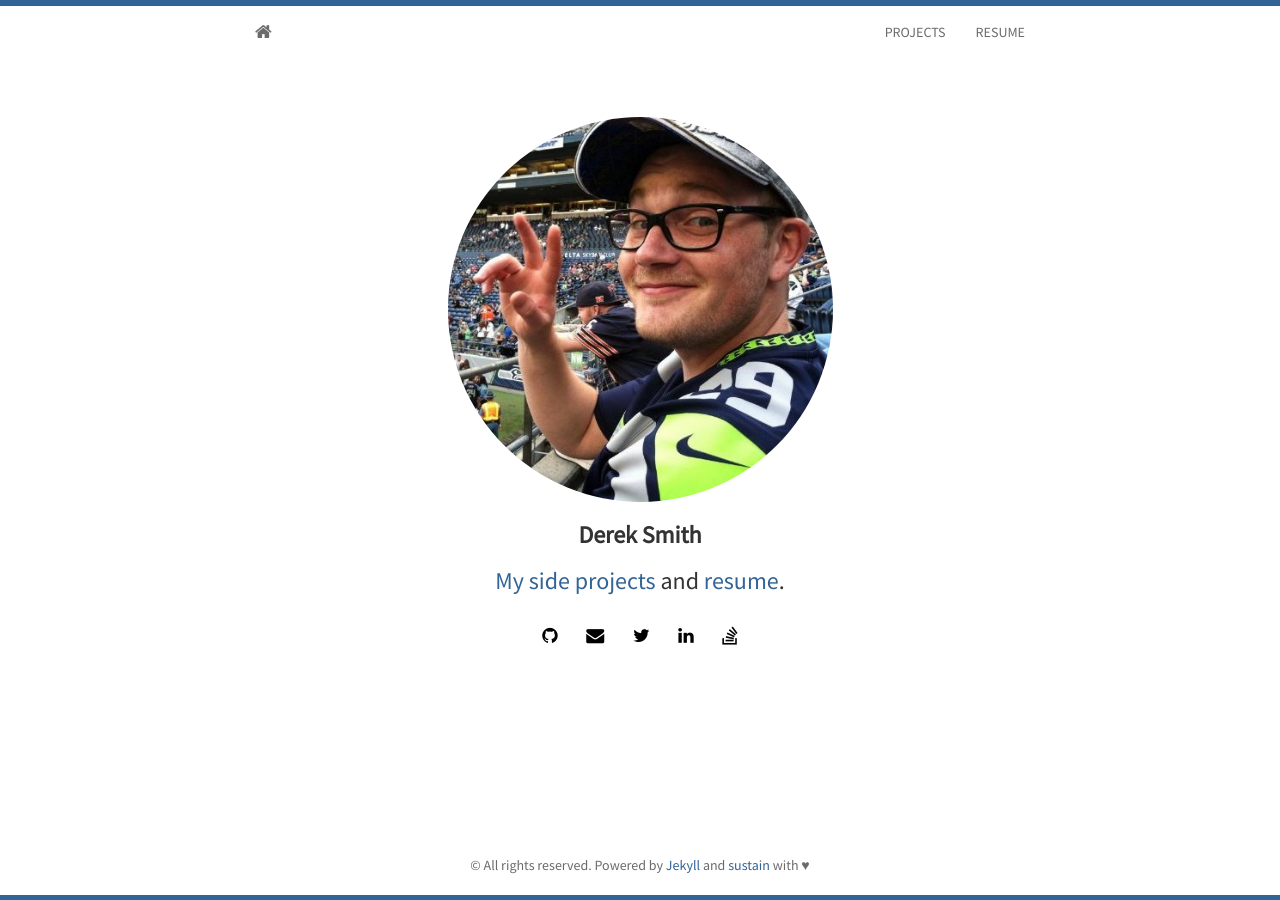
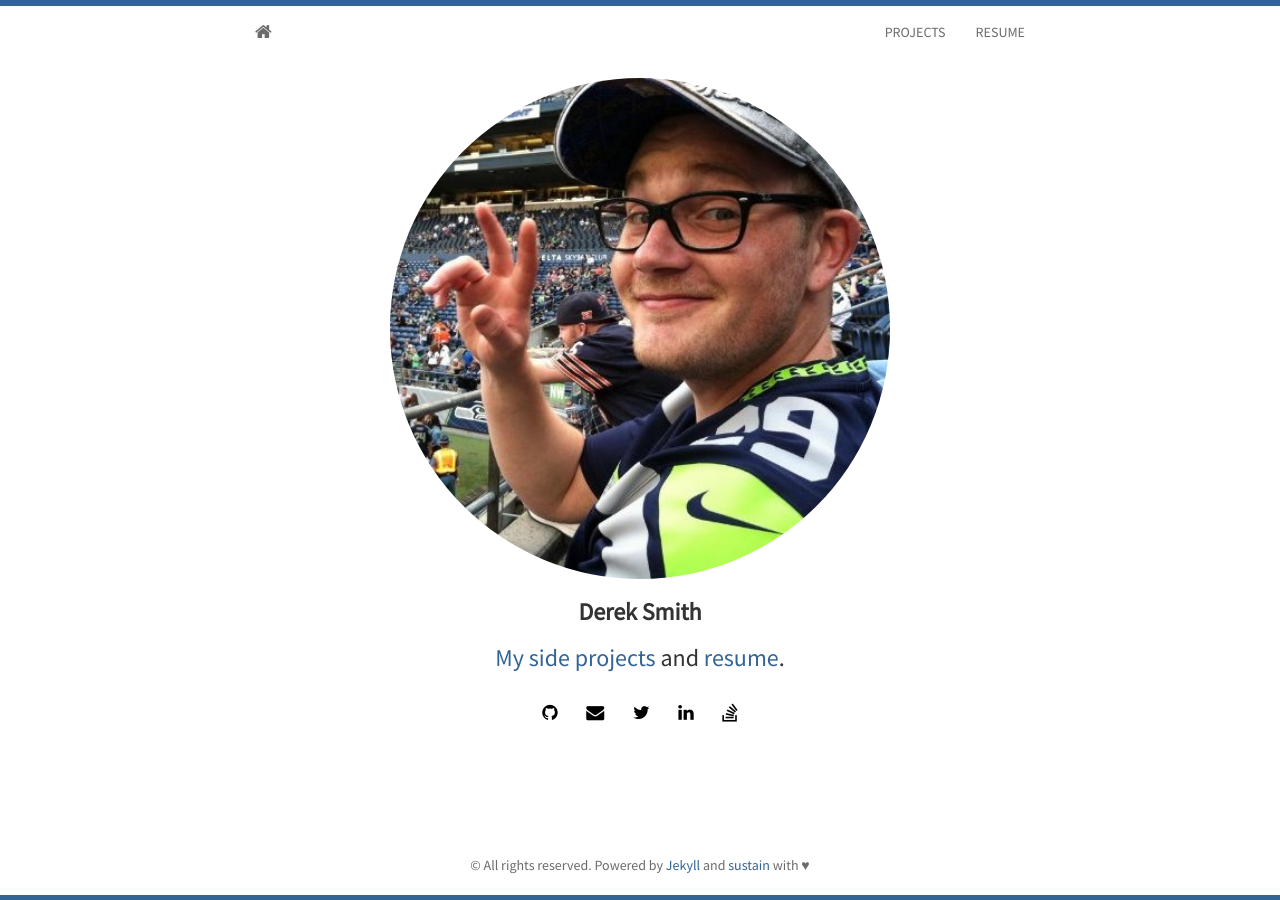
Before and after one commit to derek-smith/derek-smith.github.io, a Jekyll site: the page built from index.html, in a window 1280 px wide. Built offline with Jekyll 4.4.1, drawn with Linux system fonts in a browser that asks for light colours; nearby versions of some CDN libraries; the list of posts is cut into pages by our own code.

Commit message:
Changed structure and styles to use flexbox

```diff
--- a/_includes/footer.html
+++ b/_includes/footer.html
@@ -1,8 +1,8 @@
 <footer>
     <div id="footer">
         <div class="container">
-            <p class="text-muted">© All rights reserved. Powered by <a href="http://jekyllrb.com/">Jekyll</a> and
-            <a href="http://www.github.com/biomadeira/sustain">sustain</a> with ♥</p>
+            <p class="text-muted"><span>© All rights reserved.</span> <span>Powered by <a href="http://jekyllrb.com/">Jekyll</a> and
+            <a href="http://www.github.com/biomadeira/sustain">sustain</a> with ♥</span></p>
         </div>
     </div>
 </footer>
--- a/_layouts/layout.html
+++ b/_layouts/layout.html
@@ -38,13 +38,13 @@
   <!-- Main Body-->
   <body>
   <!-- Wrap all page content here -->
-  <div id="wrap">
+  <!--<div id="wrap">-->
     <!-- Navbar header -->
     {% include header.html %}
 
     {{ content }}
 
-  </div>
+  <!--</div>-->
   <!-- Footer -->
   {% include footer.html %}
 
--- a/static/css/main.css
+++ b/static/css/main.css
@@ -84,6 +84,41 @@
   }
 }
 
+
+/* DS: My additions
+-------------------------------------------------- */
+
+body {
+    display: flex;
+    flex-direction: column;
+}
+
+.navbar-right {
+    float: right;
+    margin-right: -15px;
+}
+
+@media (max-width: 768px) {
+
+    #navbar {
+        position: relative;
+        top: -50px;
+    }
+
+    .text-muted > span {
+        display: block;
+    }
+}
+
+#about {
+    flex: 1;
+}
+
+.profile-size {
+    width: 65%;
+}
+
+
 /* Custom page CSS
 -------------------------------------------------- */
 
@@ -105,9 +140,6 @@
  display: block;
  height: auto;
  max-width: 100%;
-}
-.profile-size {
-    width: 50%;
 }
 .panel-default h4 {
   text-align: left;
@@ -142,9 +174,9 @@
 .social h4 > a {
   color: #000000;
 }
-.avatar {
+/*.avatar {
   padding-top: 5%;
-}
+}*/
 .blog-post{
   padding-top: 15px;
 }
```
